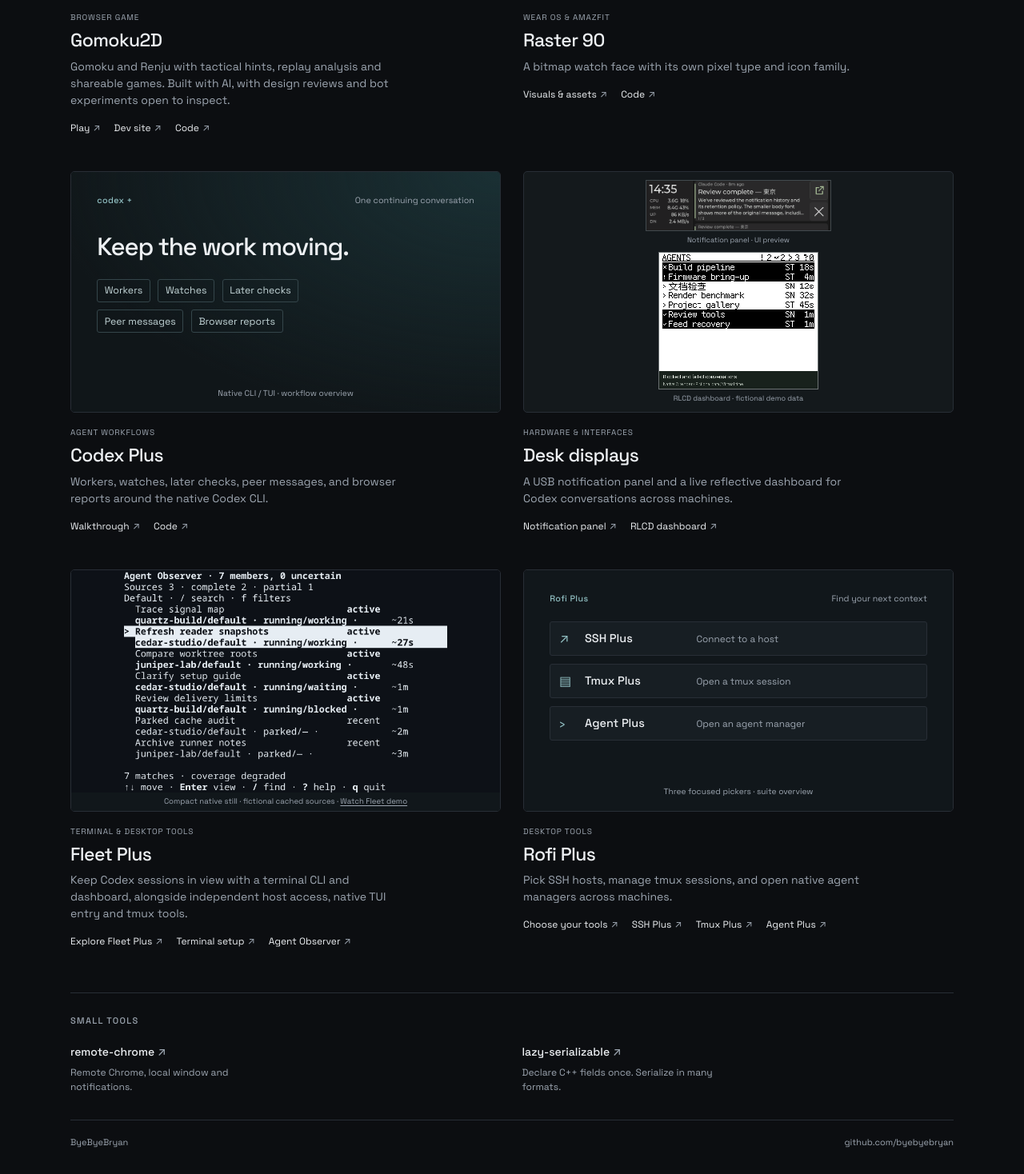
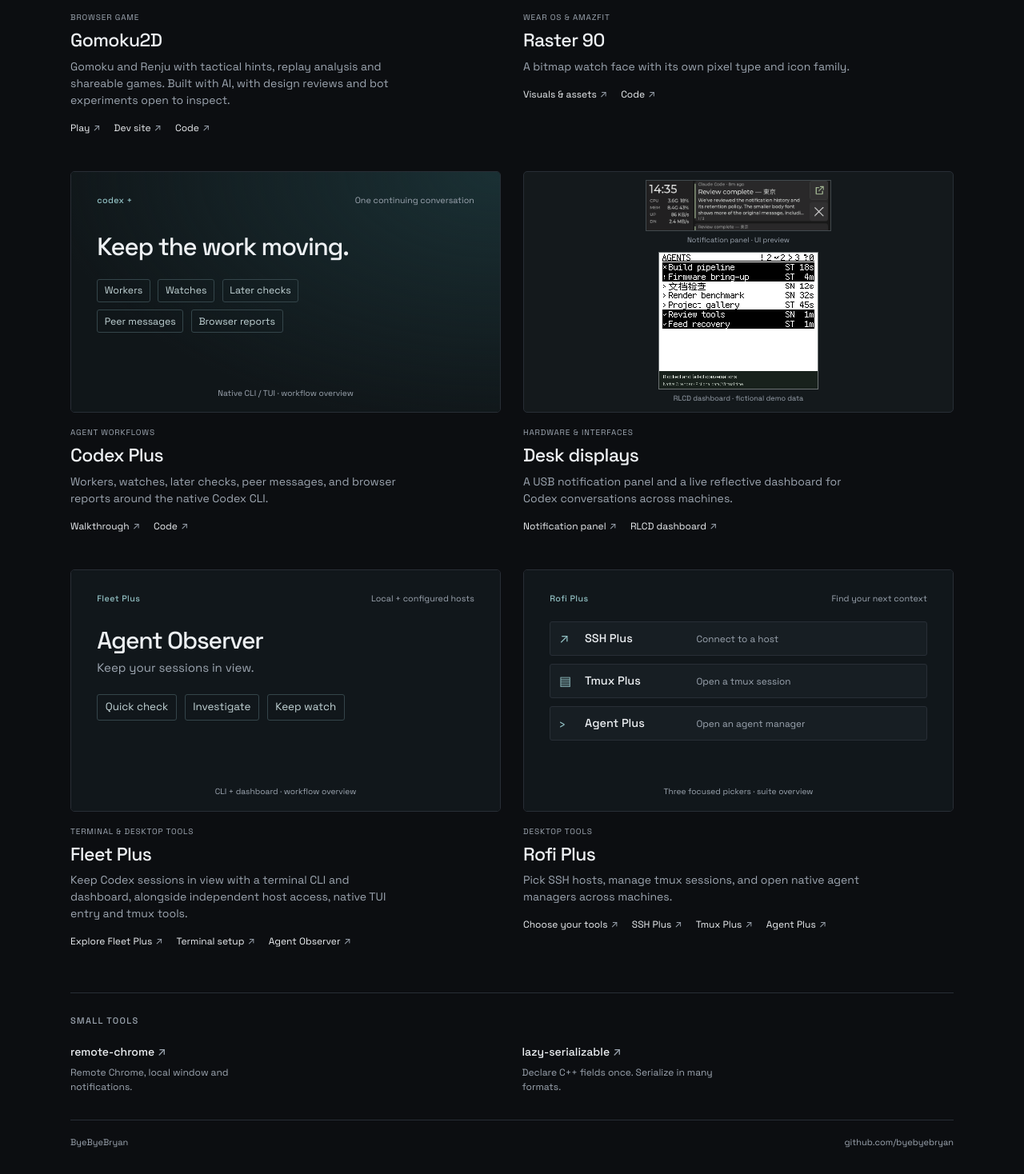
Before and after one commit to byebyebryan/byebyebryan.github.io, a Jekyll site: the page built from index.md, in a window 1280 px wide, cut to the strip 1085-2553 px from the top of the page. Shown: the whole strip at 80% size. Built offline with Jekyll 4.4.1, drawn with Linux system fonts in a browser that asks for light colours.

Commit message:
feat: give Fleet Plus a readable portfolio overview figure

```diff
--- a/_layouts/default.html
+++ b/_layouts/default.html
@@ -21,7 +21,7 @@
       href="https://fonts.googleapis.com/css2?family=Space+Grotesk:wght@400;500;600&display=swap"
       rel="stylesheet"
     />
-    <link rel="stylesheet" href="{{ '/assets/css/styles.css' | relative_url }}?v=9594f2a8c8" />
+    <link rel="stylesheet" href="{{ '/assets/css/styles.css' | relative_url }}?v=993b7ec3bf" />
   </head>
   <body>
     <a class="skip-link" href="#content">Skip to content</a>
--- a/_layouts/home.html
+++ b/_layouts/home.html
@@ -53,11 +53,14 @@
                 <figcaption>RLCD dashboard · fictional demo data</figcaption>
               </figure>
             {% when 'observers' %}
-              <figure class="software-preview observer-preview observer-terminal-preview">
-                <img src="{{ '/assets/projects/observer-terminal-compact.png' | relative_url }}"
-                  alt="Compact Agent Observer terminal dashboard showing the same fictional Codex sessions and source health in a narrow terminal."
-                  width="720" height="480" loading="lazy" />
-                <figcaption>Compact native still · fictional cached sources · <a href="https://dev.byebyebryan.com/fleet-plus/assets/observer-terminal-demo.mp4">Watch Fleet demo</a></figcaption>
+              <figure class="software-preview observer-preview">
+                <div class="preview-topline"><span>Fleet Plus</span><span>Local + configured hosts</span></div>
+                <p class="observer-name">Agent Observer</p>
+                <p class="observer-purpose">Keep your sessions in view.</p>
+                <ul class="observer-workflows" aria-label="Observation workflows">
+                  <li>Quick check</li><li>Investigate</li><li>Keep watch</li>
+                </ul>
+                <figcaption>CLI + dashboard · workflow overview</figcaption>
               </figure>
             {% when 'rofi' %}
               <figure class="software-preview rofi-preview">
--- a/assets/css/styles.css
+++ b/assets/css/styles.css
@@ -61,12 +61,10 @@
 .codex-prompt { margin: 6cqw 0 4cqw; font-size: clamp(22px, 5.8cqw, 34px); font-weight: 500; letter-spacing: -.04em; line-height: 1.2; }
 .codex-capabilities { display: flex; flex-wrap: wrap; gap: 1.8cqw; max-width: 75%; }
 .codex-capabilities span { border: 1px solid #34454a; border-radius: 3px; padding: .8cqw 1.6cqw; color: #c3d5d7; font-size: clamp(10px, 2.3cqw, 13px); }
-.observer-sources { display: grid; grid-template-columns: 1fr 1fr; gap: 3cqw; margin-top: 4cqw; }
-.observer-sources > div, .observer-delivery { display: flex; flex-direction: column; gap: 1cqw; border: 1px solid #34454a; border-radius: 3px; padding: 2.4cqw; }
-.observer-sources strong, .observer-delivery strong { font-size: clamp(12px, 2.7cqw, 15px); font-weight: 500; }
-.observer-sources span, .observer-delivery span { font-size: clamp(10px, 2cqw, 12px); color: var(--muted); }
-.observer-delivery { position: relative; margin-top: 4cqw; align-items: center; background: #17252a; }
-.observer-delivery::before { content: ""; position: absolute; left: 50%; bottom: 100%; height: calc(4cqw + 1px); border-left: 1px solid #54747b; }
+.observer-name { margin: 5cqw 0 1cqw; font-size: clamp(22px, 5.6cqw, 32px); font-weight: 500; letter-spacing: -.04em; line-height: 1.2; }
+.observer-purpose { margin: 0; color: var(--muted); font-size: clamp(12px, 2.8cqw, 16px); }
+.observer-workflows { display: flex; flex-wrap: wrap; gap: 1.8cqw; margin: 4cqw 0 0; padding: 0; list-style: none; }
+.observer-workflows li { border: 1px solid #34454a; border-radius: 3px; padding: 1cqw 1.8cqw; color: #c3d5d7; font-size: clamp(11px, 2.5cqw, 14px); }
 .picker-overview { display: grid; gap: 1.8cqw; margin-top: 4cqw; }
 .picker-overview > div { display: grid; grid-template-columns: 4cqw 24cqw minmax(0, 1fr); align-items: center; gap: 2cqw; padding: 1.6cqw 2cqw; border: 1px solid var(--line); border-radius: 3px; background: #171e23; }
 .picker-symbol { color: var(--accent); font-size: 3cqw; }
@@ -110,9 +108,3 @@
 @media (prefers-reduced-motion: reduce) {
   *, *::before, *::after { scroll-behavior: auto !important; }
 }
-
-.project-media--observers { background: #0d1117; }
-.observer-terminal-preview { padding: 0; background: #0d1117; }
-.observer-terminal-preview img { display: block; flex: 1 1 auto; width: 100%; max-width: 100%; min-height: 0; height: calc(100% - 25px); object-fit: contain; }
-.observer-terminal-preview figcaption { flex: 0 0 auto; margin: 0; padding: 5px 8px; background: #11171b; font-size: clamp(9px, 1.8cqw, 11px); line-height: 1.3; }
-.observer-terminal-preview figcaption a { color: var(--muted); text-decoration: underline; text-underline-offset: 2px; }
```
